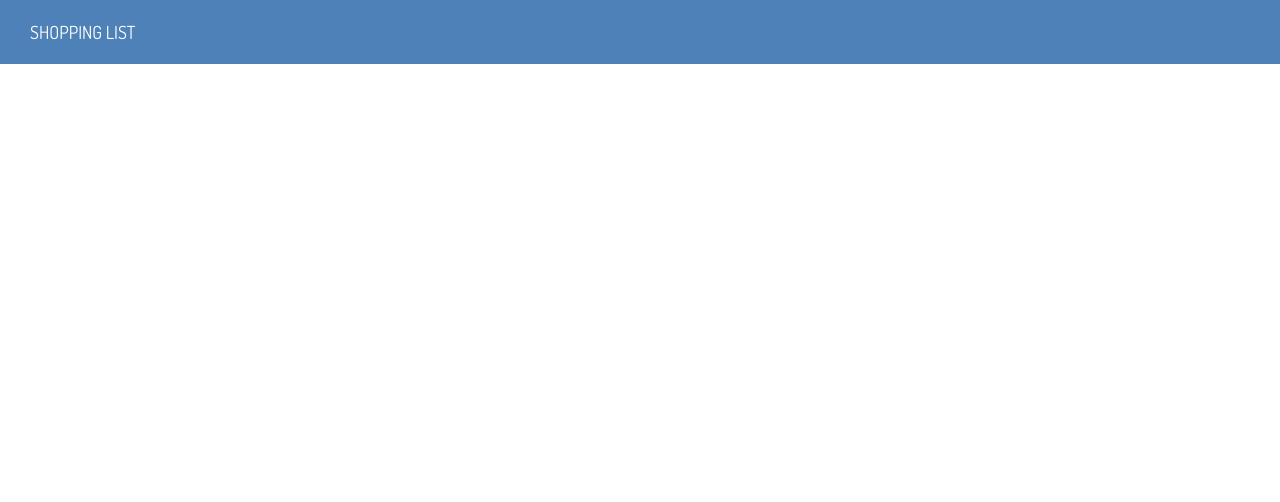
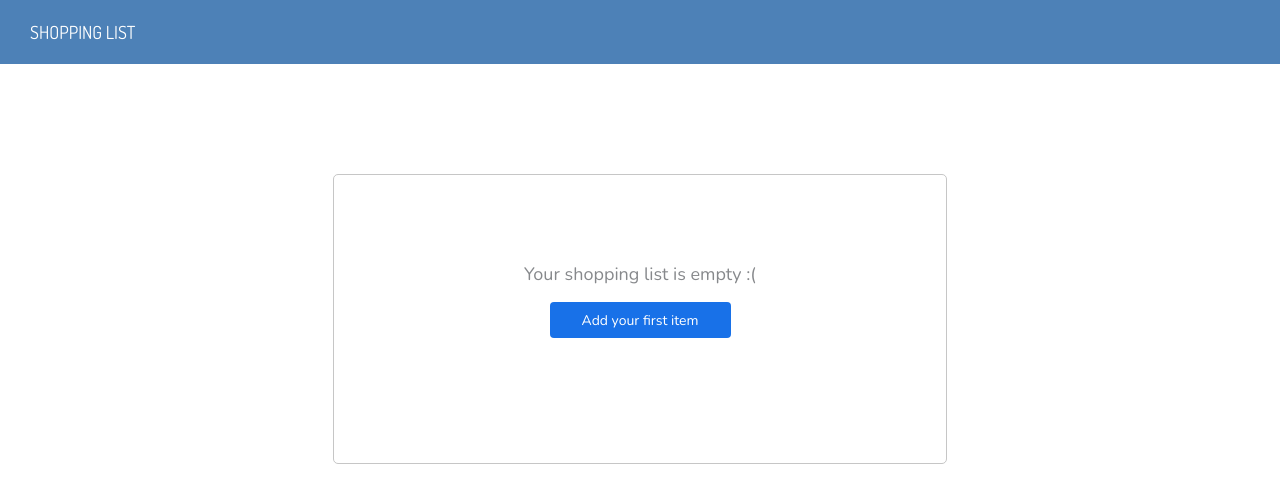
Before and after one commit to SuperFly005/ShoppingList, a React (Create React App) app: page / in a window 1280 px wide. Shown: the top 502 px of the page. Built offline with nearby package versions, Linux system fonts and the light colour scheme.

Commit message:
feat: Complete < Empty List >

```diff
--- a/package.json
+++ b/package.json
@@ -3,6 +3,9 @@
   "version": "0.1.0",
   "private": true,
   "dependencies": {
+    "@emotion/react": "^11.10.0",
+    "@emotion/styled": "^11.10.0",
+    "@mui/material": "^5.10.2",
     "@testing-library/jest-dom": "^5.16.5",
     "@testing-library/react": "^13.3.0",
     "@testing-library/user-event": "^13.5.0",
--- /dev/null
+++ b/src/components/ShoppingList/EmptyList.js
@@ -0,0 +1,14 @@
+import React from "react";
+import "./EmptyList.scss";
+
+const EmptyList = () => {
+
+    return (
+        <div className="empty-list">
+          Your shopping list is empty :(
+          <div className='empty-list-button'>Add your first item</div>
+        </div>
+    )
+}
+
+export default EmptyList
--- /dev/null
+++ b/src/components/ShoppingList/EmptyList.scss
@@ -0,0 +1,30 @@
+@import "../../styles/util.scss";
+
+.empty-list
+{
+    box-sizing: border-box;
+    width: 614px;
+    height: 290px;
+    margin-top: 110px;
+    padding-top: 87px;
+    border: 1px solid #C6C6C6;
+    border-radius: 5px;
+    @include flex-style(column, flex-start, center);
+    font-family: 'Nunito', sans-serif;
+    font-size: 18px;
+    color: #87898C;
+
+    .empty-list-button
+    {
+        width: 151px;
+        height: 36px;
+        padding: 0px 15px;
+        border-radius: 4px;
+        margin-top: 16px;
+        background: #1871E8;
+        font-size: 14px;
+        color: white;
+        @include flex-style();
+        cursor: pointer;
+    }
+}
--- a/src/components/ShoppingList/index.js
+++ b/src/components/ShoppingList/index.js
@@ -1 +1,2 @@
 export { default as ShoppingListHeader } from './Header'
+export { default as EmptyList } from './EmptyList'
--- a/src/pages/ShoppingList.js
+++ b/src/pages/ShoppingList.js
@@ -1,13 +1,16 @@
-import React from "react";
-import { ShoppingListHeader } from "../components/ShoppingList";
-import "./ShoppingList.scss"
+import React from 'react'
+import { ShoppingListHeader, EmptyList } from '../components/ShoppingList'
+import './ShoppingList.scss'
 
 const ShoppingList = () => {
-    return (
-        <div className="shopping-list">
-            <ShoppingListHeader />
-        </div>
-    )
+  return (
+    <div className="shopping-list">
+      <ShoppingListHeader />
+      <div className="shopping-list-container">
+        <EmptyList />
+      </div>
+    </div>
+  )
 }
 
 export default ShoppingList
--- a/src/pages/ShoppingList.scss
+++ b/src/pages/ShoppingList.scss
@@ -0,0 +1,10 @@
+@import "../styles/util.scss";
+
+.shopping-list
+{
+
+    .shopping-list-container
+    {
+        @include flex-style(row, center, flex-start);
+    }
+}
--- /dev/null
+++ b/src/styles/util.scss
@@ -0,0 +1,6 @@
+@mixin flex-style($direction: row, $justify: center, $align: center) {
+    display: flex;
+    flex-direction: $direction;
+    justify-content: $justify;
+    align-items: $align;
+}
```
Also changed, not shown: 1 other file (tests, documents, lock files or other folders).
